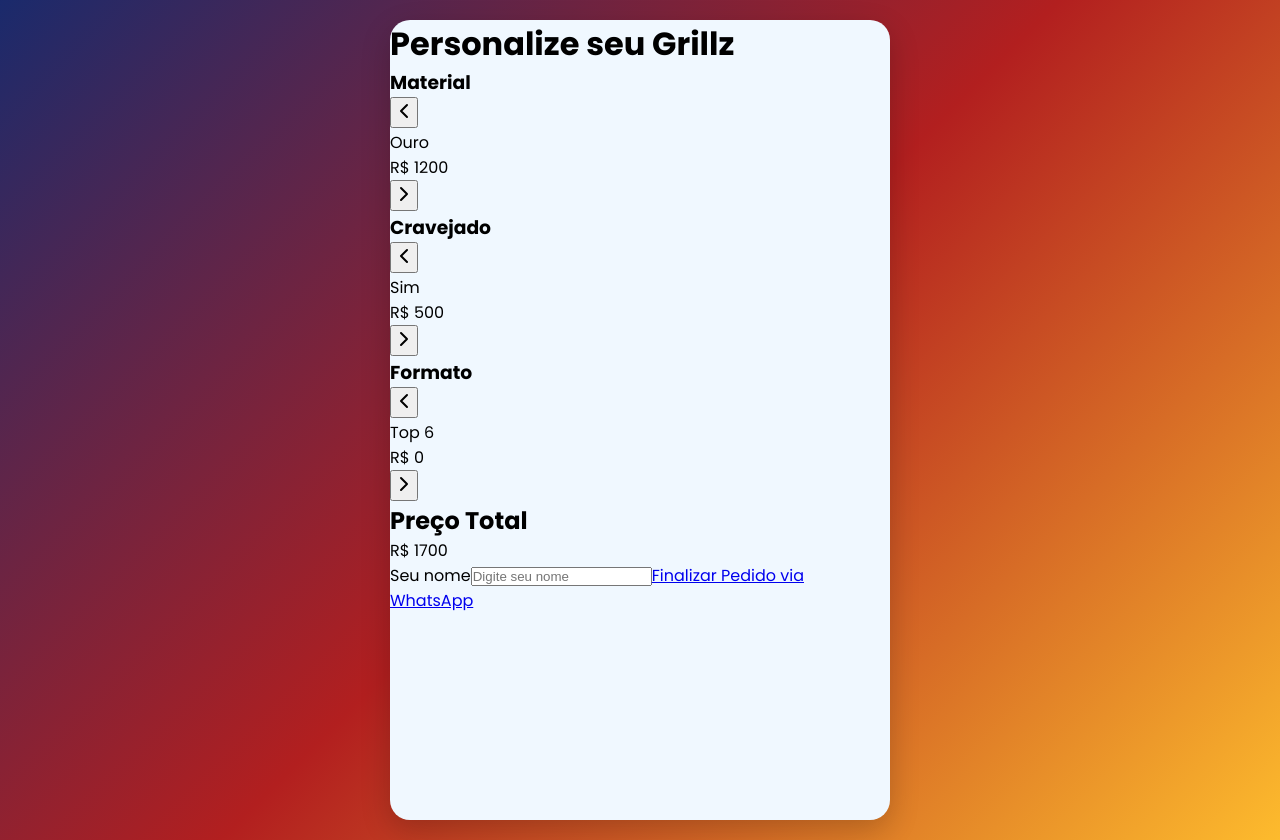
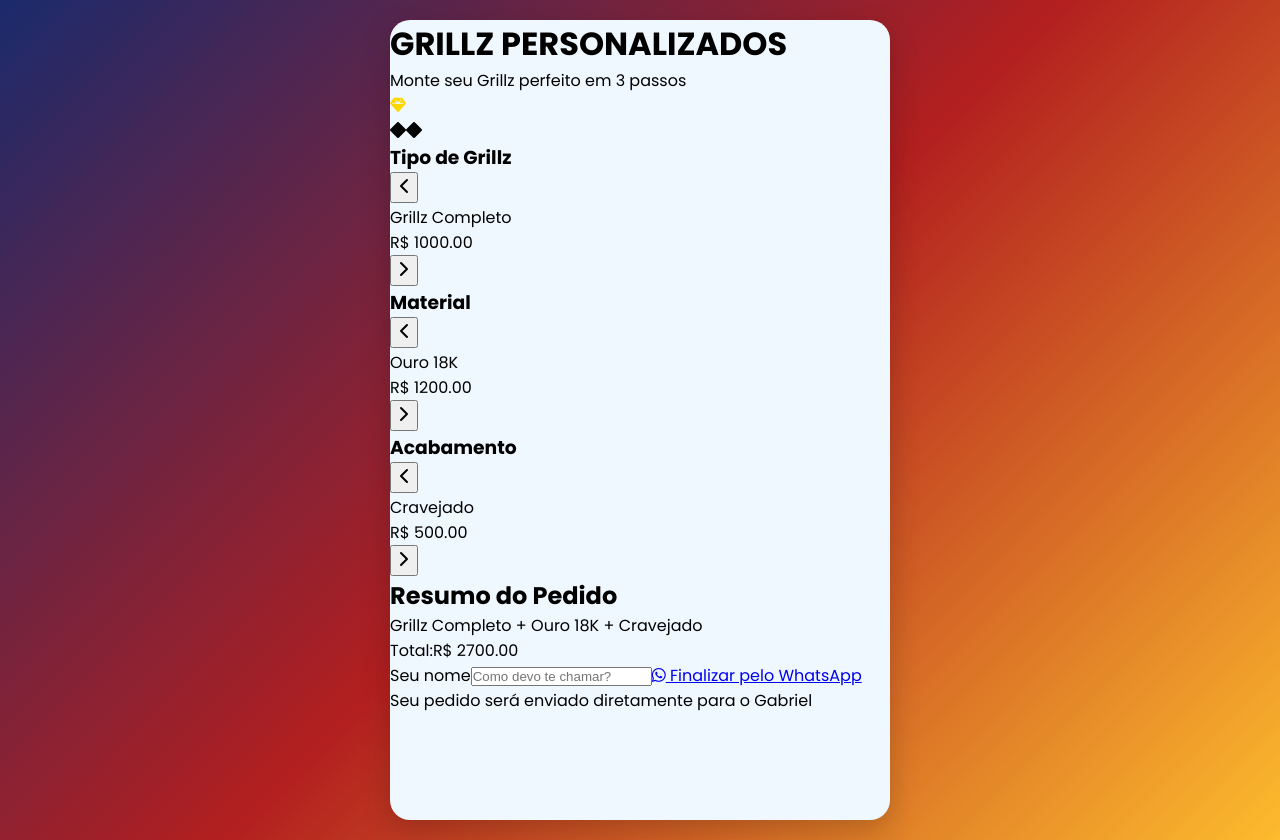
Before and after one commit to Gamaiatec/grillz-do-gabriel, a React (Vite) app: page / in a window 1280 px wide. Built offline with nearby package versions, Linux system fonts and the light colour scheme.

Commit message:
Update GrillzCustomizer.jsx

```diff
--- a/src/GrillzCustomizer.jsx
+++ b/src/GrillzCustomizer.jsx
@@ -1,88 +1,191 @@
-import React, { useState } from "react";
+import React, { useState, useEffect } from "react";
 import { ChevronLeft, ChevronRight } from "lucide-react";
 
+// Opções personalizáveis para os Grillz
 const grillzOptions = {
+  tipo: [
+    { id: "grillz", name: "Grillz Completo", price: 1000, icon: "fa-gem" },
+    { id: "cap", name: "Cap", price: 700, icon: "fa-crown" },
+    { id: "mini", name: "Mini-Grillz", price: 500, icon: "fa-star" }
+  ],
   material: [
-    { name: "Ouro", price: 1200 },
-    { name: "Prata", price: 800 },
-    { name: "Ouro Branco", price: 1500 }
+    { id: "ouro", name: "Ouro 18K", price: 1200, color: "#FFD700" },
+    { id: "prata", name: "Prata", price: 800, color: "#C0C0C0" },
+    { id: "banhado", name: "Banhado a Ouro", price: 300, color: "#D4AF37" }
   ],
-  cravejado: [
-    { name: "Sim", price: 500 },
-    { name: "Não", price: 0 }
-  ],
-  formato: [
-    { name: "Top 6", price: 0 },
-    { name: "Top 8", price: 300 },
-    { name: "Completo", price: 800 }
+  acabamento: [
+    { id: "cravejado", name: "Cravejado", price: 500, icon: "fa-diamond" },
+    { id: "liso", name: "Liso", price: 0, icon: "fa-circle" },
+    { id: "laser", name: "Laser", price: 300, icon: "fa-bolt" }
   ]
 };
 
+// Componente do Carrossel para seleção de opções
 const Carousel = ({ title, options, selectedIndex, onChange }) => {
   const prev = () => onChange((selectedIndex - 1 + options.length) % options.length);
   const next = () => onChange((selectedIndex + 1) % options.length);
 
   return (
-    <div className="border rounded-xl p-4 m-2 text-center shadow">
-      <h3 className="text-lg font-semibold mb-2">{title}</h3>
+    <div className="border rounded-xl p-4 m-3 text-center shadow-lg bg-white">
+      <h3 className="text-lg font-semibold mb-3 text-gray-700">{title}</h3>
       <div className="flex justify-between items-center">
-        <button onClick={prev} className="text-gray-600 p-2">
-          <ChevronLeft />
+        <button
+          onClick={prev}
+          className="text-gray-600 p-2 hover:bg-gray-100 rounded-full"
+        >
+          <ChevronLeft size={24} />
         </button>
-        <div>
-          <div className="text-xl font-bold">{options[selectedIndex].name}</div>
-          <div className="text-sm text-gray-500">R$ {options[selectedIndex].price}</div>
+
+        <div className="flex-1 mx-2">
+          <div className="text-xl font-bold text-gray-800">
+            {options[selectedIndex].name}
+          </div>
+          <div className="text-md text-blue-600 font-medium">
+            R$ {options[selectedIndex].price.toFixed(2)}
+          </div>
         </div>
-        <button onClick={next} className="text-gray-600 p-2">
-          <ChevronRight />
+
+        <button
+          onClick={next}
+          className="text-gray-600 p-2 hover:bg-gray-100 rounded-full"
+        >
+          <ChevronRight size={24} />
         </button>
       </div>
     </div>
   );
 };
 
+// Visualização do Grillz sendo montado
+const GrillzPreview = ({ tipo, material, acabamento }) => {
+  return (
+    <div className="flex justify-center items-center mb-5">
+      <div className="relative">
+        {/* Base do dente */}
+        <div className="w-48 h-32 bg-white rounded-full border-4 border-gray-200"></div>
+
+        {/* Grillz selecionado */}
+        <div className="absolute inset-0 flex justify-center items-center">
+          <div className="text-5xl" style={{ color: material.color }}>
+            <i className={`fas ${tipo.icon}`}></i>
+          </div>
+
+          {/* Detalhes do acabamento */}
+          {acabamento.id === "cravejado" && (
+            <div className="absolute top-2 right-2 text-yellow-500">
+              <i className="fas fa-diamond text-xs"></i>
+              <i className="fas fa-diamond text-xs ml-1"></i>
+            </div>
+          )}
+
+          {acabamento.id === "laser" && (
+            <div className="absolute bottom-2 left-2 text-blue-500">
+              <i className="fas fa-bolt"></i>
+            </div>
+          )}
+        </div>
+      </div>
+    </div>
+  );
+};
+
+// Componente principal
 export default function GrillzCustomizer() {
+  const [tipoIndex, setTipoIndex] = useState(0);
   const [materialIndex, setMaterialIndex] = useState(0);
-  const [cravejadoIndex, setCravejadoIndex] = useState(0);
-  const [formatoIndex, setFormatoIndex] = useState(0);
+  const [acabamentoIndex, setAcabamentoIndex] = useState(0);
   const [nomeCliente, setNomeCliente] = useState("");
+  const [total, setTotal] = useState(0);
 
-  const material = grillzOptions.material[materialIndex];
-  const cravejado = grillzOptions.cravejado[cravejadoIndex];
-  const formato = grillzOptions.formato[formatoIndex];
+  // Atualiza o preço total sempre que as seleções mudarem
+  useEffect(() => {
+    const tipo = grillzOptions.tipo[tipoIndex];
+    const material = grillzOptions.material[materialIndex];
+    const acabamento = grillzOptions.acabamento[acabamentoIndex];
 
-  const total = material.price + cravejado.price + formato.price;
+    setTotal(tipo.price + material.price + acabamento.price);
+  }, [tipoIndex, materialIndex, acabamentoIndex]);
 
-  const mensagem = `Olá, quero fazer um Grillz com:%0A%0ANome: ${nomeCliente || "(não informado)"}%0AMaterial: ${material.name}%0ACravejado: ${cravejado.name}%0AFormato: ${formato.name}%0APreço: R$ ${total}`;
-  const linkWhatsapp = `https://wa.me/SEUNUMERO?text=${mensagem}`;
+  // Gera o link para WhatsApp com as escolhas
+  const generateWhatsAppLink = () => {
+    const tipo = grillzOptions.tipo[tipoIndex];
+    const material = grillzOptions.material[materialIndex];
+    const acabamento = grillzOptions.acabamento[acabamentoIndex];
+
+    const mensagem = `Olá Gabriel! Vi seu site e quero um Grillz personalizado:%0A%0A*Nome:* ${nomeCliente || "Não informado"}%0A*Tipo:* ${tipo.name}%0A*Material:* ${material.name}%0A*Acabamento:* ${acabamento.name}%0A%0A*Valor Total:* R$ ${total.toFixed(2)}%0A%0APode me enviar mais informações?`;
+
+    return `https://wa.me/SEUNUMEROAQUI?text=${encodeURIComponent(mensagem)}`;
+  };
 
   return (
-    <div className="p-6 max-w-md mx-auto">
-      <h1 className="text-2xl font-bold text-center mb-6">Personalize seu Grillz</h1>
-      <Carousel title="Material" options={grillzOptions.material} selectedIndex={materialIndex} onChange={setMaterialIndex} />
-      <Carousel title="Cravejado" options={grillzOptions.cravejado} selectedIndex={cravejadoIndex} onChange={setCravejadoIndex} />
-      <Carousel title="Formato" options={grillzOptions.formato} selectedIndex={formatoIndex} onChange={setFormatoIndex} />
-      <div className="border rounded-xl p-4 mt-4 text-center shadow bg-white">
-        <h2 className="text-xl font-semibold">Preço Total</h2>
-        <p className="text-2xl font-bold text-green-600">R$ {total}</p>
+    <div className="p-5">
+      <header className="text-center py-6 bg-gradient-to-r from-blue-600 to-purple-600 text-white">
+        <h1 className="text-3xl font-bold mb-2">GRILLZ PERSONALIZADOS</h1>
+        <p className="opacity-90">Monte seu Grillz perfeito em 3 passos</p>
+      </header>
+
+      <GrillzPreview
+        tipo={grillzOptions.tipo[tipoIndex]}
+        material={grillzOptions.material[materialIndex]}
+        acabamento={grillzOptions.acabamento[acabamentoIndex]}
+      />
+
+      <Carousel
+        title="Tipo de Grillz"
+        options={grillzOptions.tipo}
+        selectedIndex={tipoIndex}
+        onChange={setTipoIndex}
+      />
+
+      <Carousel
+        title="Material"
+        options={grillzOptions.material}
+        selectedIndex={materialIndex}
+        onChange={setMaterialIndex}
+      />
+
+      <Carousel
+        title="Acabamento"
+        options={grillzOptions.acabamento}
+        selectedIndex={acabamentoIndex}
+        onChange={setAcabamentoIndex}
+      />
+
+      <div className="border rounded-xl p-4 m-3 text-center shadow-lg bg-gradient-to-br from-blue-50 to-purple-50">
+        <h2 className="text-xl font-semibold text-gray-800">Resumo do Pedido</h2>
+        <div className="my-3">
+          <p className="text-lg text-gray-700">
+            {grillzOptions.tipo[tipoIndex].name} + {grillzOptions.material[materialIndex].name} + {grillzOptions.acabamento[acabamentoIndex].name}
+          </p>
+        </div>
+        <div className="flex justify-between items-center mt-4">
+          <span className="text-lg font-medium text-gray-700">Total:</span>
+          <span className="text-2xl font-bold text-green-600">R$ {total.toFixed(2)}</span>
+        </div>
       </div>
-      <div className="mt-6">
-        <label className="block text-sm font-medium mb-1">Seu nome</label>
+
+      <div className="p-3">
+        <label className="block text-sm font-medium mb-2 text-gray-700">Seu nome</label>
         <input
           type="text"
-          className="w-full border rounded-lg p-2 mb-4"
-          placeholder="Digite seu nome"
+          className="w-full border border-gray-300 rounded-lg p-3 mb-4 focus:outline-none focus:ring-2 focus:ring-blue-500"
+          placeholder="Como devo te chamar?"
           value={nomeCliente}
           onChange={(e) => setNomeCliente(e.target.value)}
         />
+
         <a
-          href={linkWhatsapp}
+          href={generateWhatsAppLink()}
           target="_blank"
           rel="noopener noreferrer"
-          className="block w-full text-center bg-green-600 hover:bg-green-700 text-white font-bold py-2 rounded-xl transition"
+          className="block w-full text-center bg-gradient-to-r from-green-500 to-green-600 hover:from-green-600 hover:to-green-700 text-white font-bold py-3 rounded-xl transition-all shadow-lg"
         >
-          Finalizar Pedido via WhatsApp
+          <i className="fab fa-whatsapp mr-2"></i> Finalizar pelo WhatsApp
         </a>
+
+        <div className="mt-4 text-center text-sm text-gray-500">
+          <p>Seu pedido será enviado diretamente para o Gabriel</p>
+        </div>
       </div>
     </div>
   );
```
